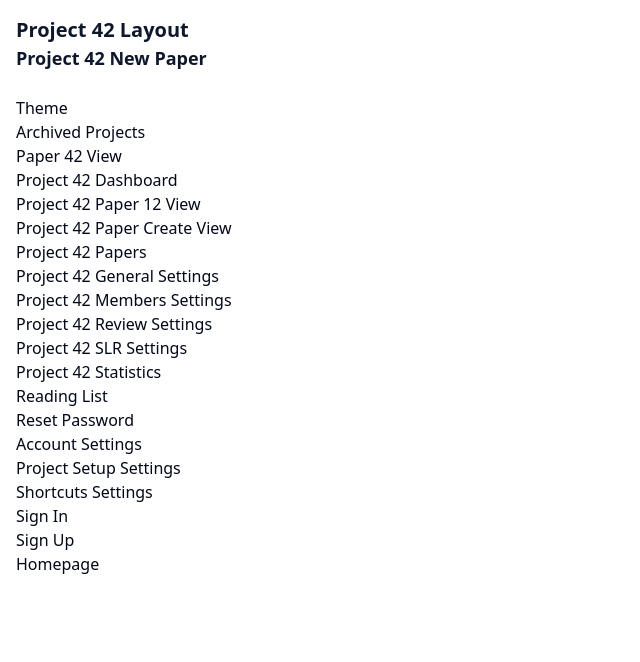
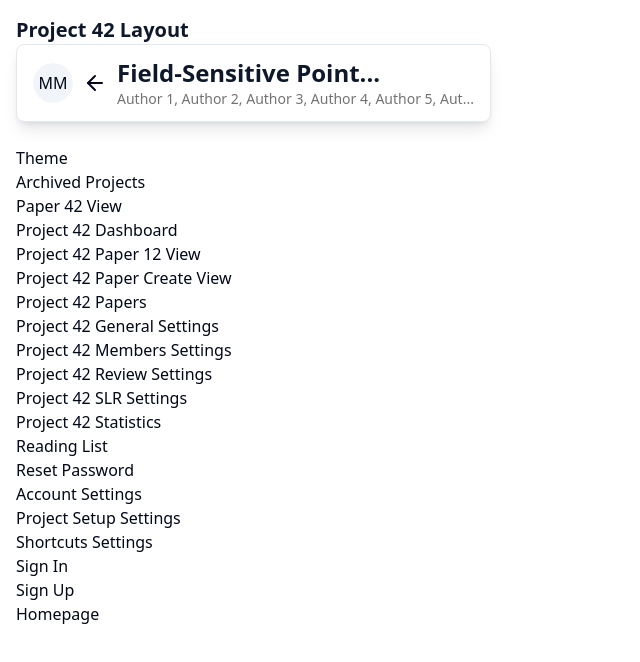
Before and after one commit to SE-UUlm/snowballr-frontend, a SvelteKit app: page /project/42/paper/new in a window 1280 px wide. Shown: the top 662 px of the page, without its empty margins (0-640 px from the left). Built offline with nearby package versions, Linux system fonts and the light colour scheme.

Commit message:
feat: added paper navigation bar to paper create page

```diff
--- a/src/routes/project/[projectId]/paper/new/+page.svelte
+++ b/src/routes/project/[projectId]/paper/new/+page.svelte
@@ -1,5 +1,16 @@
 <script lang="ts">
-    let { data } = $props();
+    import PaperNavigationBar from "$lib/components/composites/navigation-bar/PaperNavigationBar.svelte";
+
+    const { data } = $props();
+    const user = {
+        firstName: "Max",
+        lastName: "Mustermann",
+    };
+    const paper = {
+        id: undefined,
+        title: "Field-Sensitive Point...",
+        authors: ["Author 1", "Author 2", "Author 3", "Author 4", "Author 5", "Aut..."],
+    };
 </script>
 
-<h3>Project {data.projectId} New Paper</h3>
+<PaperNavigationBar {user} backRef={`/project/${data.projectId}/dashboard`} {paper} />
```
